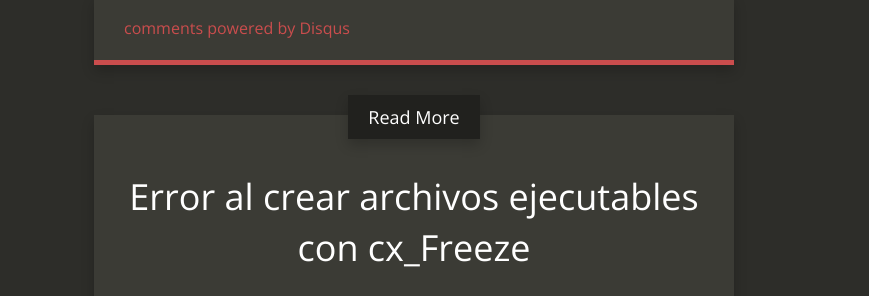
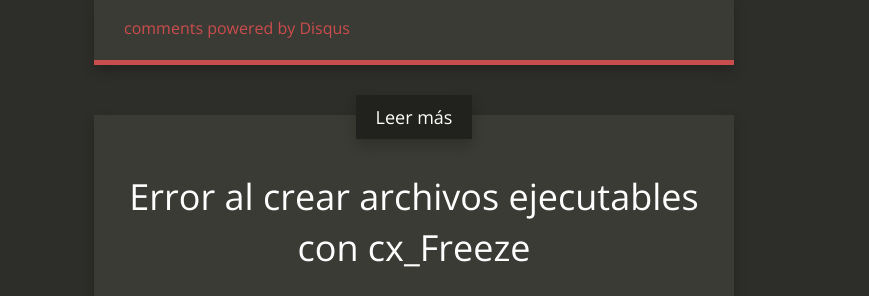
Before and after one commit to CarMoreno/carmoreno.github.io, a Jekyll site: the page built from _posts/2015-08-12-Hola-Mundo.md, in a window 1280 px wide. Shown: the part 1765-2061 px from the top of the page, without its empty margins (226-1095 px from the left). Built offline with Jekyll 4.4.1, drawn with Linux system fonts in a browser that asks for light colours; nearby versions of some CDN libraries; Markdown is read by kramdown in place of the engine named in the settings; comment, search, counter and statistics services are not loaded.

Commit message:
Cambios menores en el template de los post y en la sección de about.

```diff
--- a/_layouts/post.html
+++ b/_layouts/post.html
@@ -85,7 +85,7 @@
       <div class="content-panel related clearfix">
         {% for post in site.related_posts limit:1 %}
         <div class="related-header">
-          <a href="{{ site.baseurl }}{{ post.url }}">Read More</a>
+          <a href="{{ site.baseurl }}{{ post.url }}">Leer más</a>
         </div>
           <div class="title">
             <a href="{{ site.baseurl }}{{ post.url }}">{{ post.title }}</a>
--- a/about/index.html
+++ b/about/index.html
@@ -81,7 +81,7 @@
           <h1 class="header author-header" itemprop="headline">Sobre Mi</h1>
         </div>
         <div class="col-md-12 main content-panel">
-        <p>Back-End Developer in progress y adicto al café <i class="fa fa-coffee"></i>. La programación es un arte que se puede aprender día tras día. Soy estudiante de Ingeniería de Sistemas actualmente en cuarto año de carrera. He desarrollado en lenguajes como Python, PHP y Java usado sistemas gestores de bases de datos como PostgreSQL, MySQL y SQLite. Html5 y Css3 siempre van de la mano ;). No digo que sea un experto en el tema, pero siempre estoy dispuesto a aprender y a mejorar mis habilidades porque... <blockquote>...Hasta el experto continua aprendiendo cosas nuevas</blockquote></p>
+        <p>Back-End Developer in progress. La programación es un arte que se puede aprender día tras día. Soy estudiante de Ingeniería de Sistemas actualmente en cuarto año. He desarrollado en lenguajes como Python, PHP y Java junto con sistemas gestores de bases de datos como PostgreSQL, MySQL y SQLite. Html5 y Css3 siempre van de la mano ;). No digo que sea un experto en el tema, pero siempre estoy dispuesto a aprender y a mejorar mis habilidades porque... <blockquote>...Hasta el experto continua aprendiendo cosas nuevas</blockquote></p>
         </div>
         <div class="col-md-12 content-panel article">
         <p>Cuando no estoy tecleando me gusta ver películas de animación japonesa, en especial las de <a href="https://es.wikipedia.org/wiki/Studio_Ghibli">Studio Ghibli</a>, también me gusta hacer origami, es uno de mis pasatiempos favoritos, escucho <a href="https://www.youtube.com/watch?v=lTx3G6h2xyA">Mashup</a> <i class="fa fa-music"></i> y veo algunas series de TV. Lo demás se sigue escribiendo con el pasar del tiempo...</p>
```
